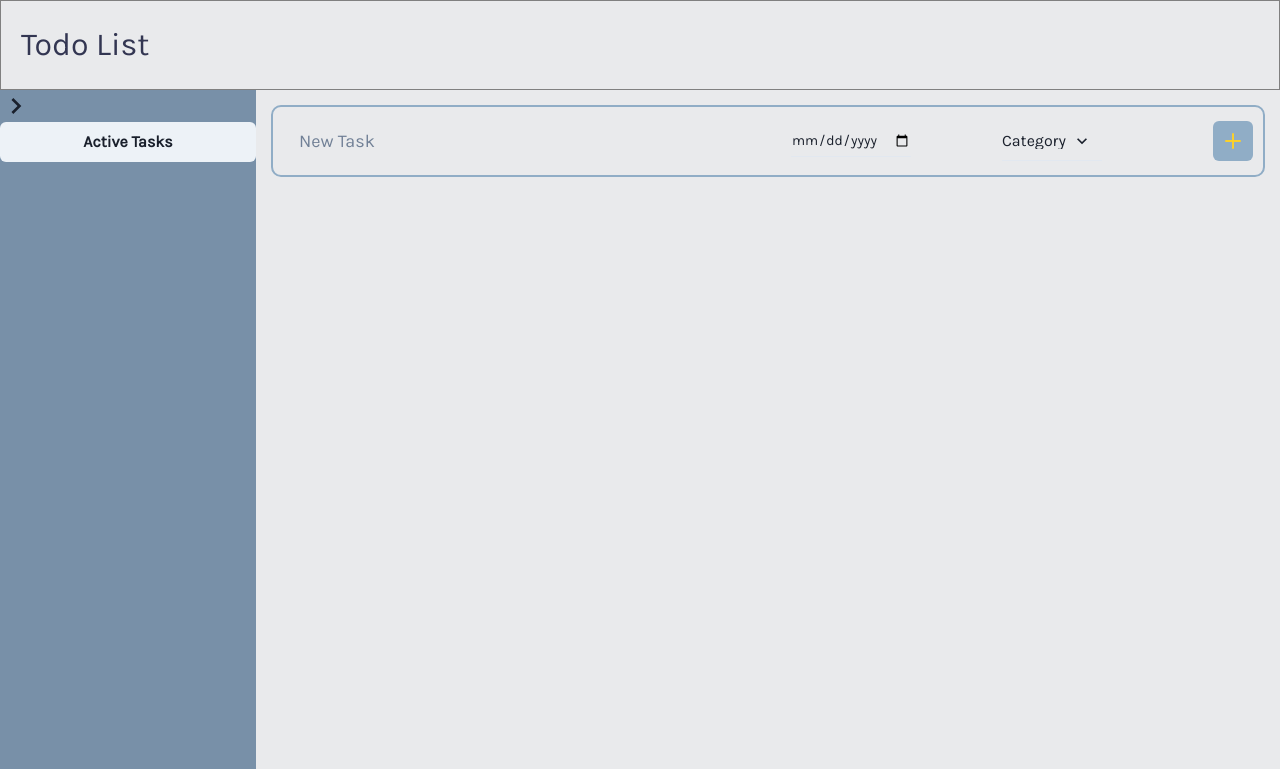
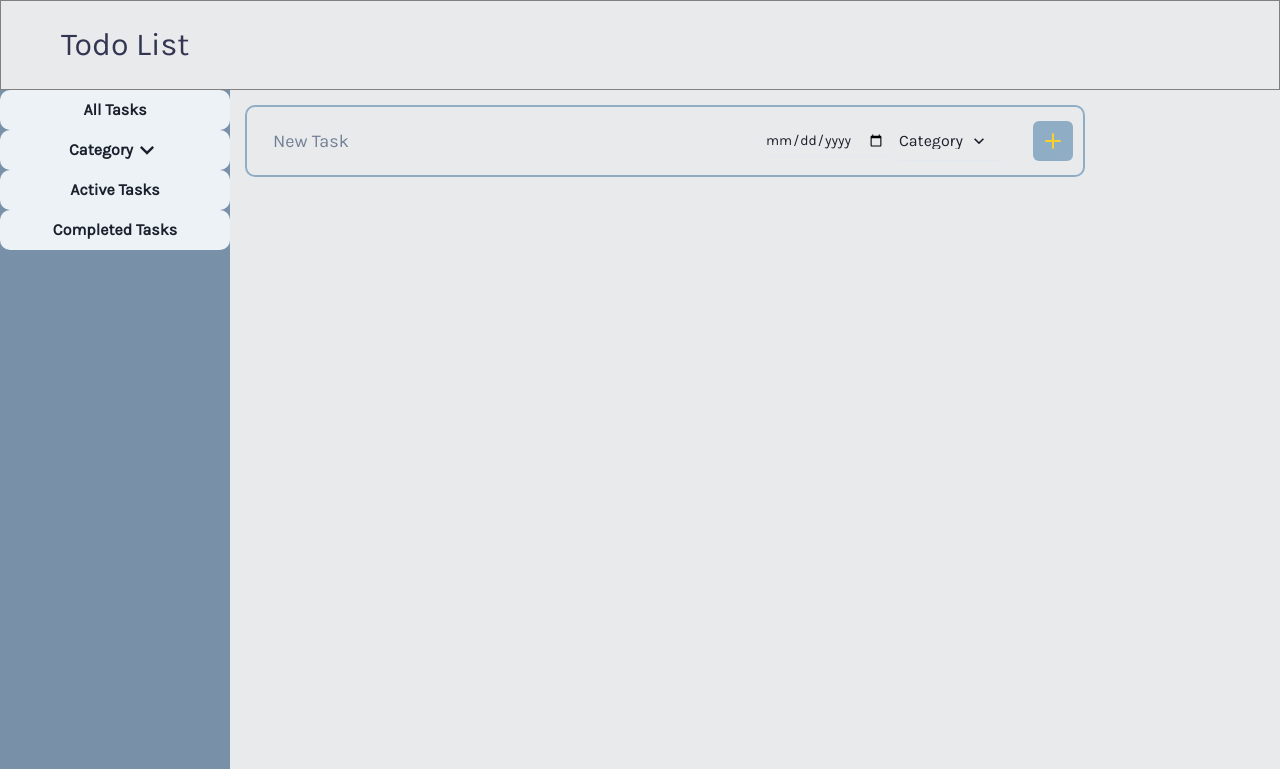
Before and after one commit to nayoung3669/todolist, a React (Create React App) app: page / in a window 1280 px wide. Shown: the top 769 px of the page. Built offline with nearby package versions, Linux system fonts and the light colour scheme.

Commit message:
sidebar css

```diff
--- a/src/App.css
+++ b/src/App.css
@@ -8,6 +8,7 @@
     "header  header"
     "main main"
     "footer  footer";
+  background-color: #e9eaec;
 }
 
 #header {
--- a/src/Components/Header/Header.js
+++ b/src/Components/Header/Header.js
@@ -5,7 +5,7 @@ import './Header.css'
 const Header = () => {
   return (
     <div className='header'>
-        <Text fontSize="2em"> Todo List</Text>
+        <Text fontSize="2em" ml="40px" > Todo List</Text>
     </div>
   )
 }
--- a/src/Components/Main/Main.css
+++ b/src/Components/Main/Main.css
@@ -1,6 +1,6 @@
 .main {
   display: grid;
   grid-template-columns: 1fr 4fr;
-  max-width: x1100px;
-  max-height: 1000px;
+  max-width: 1100px;
+  min-height: 680px;
 }
--- a/src/Components/Main/Main.js
+++ b/src/Components/Main/Main.js
@@ -1,16 +1,23 @@
-import React from 'react'
+import React,{useState} from 'react'
 import TodoList from '../Todos/TodoList'
 import './Main.css'
 import Sidebar from '../Sidebar/Sidebar'
 
 const Main = () => {
+    const [todos, setTodos] = useState([]);
 
 
+    const activeList = () => {
+    }
+
+    const completedList = () => {
+
+    }
 
     return (
         <div className='main'>
-            <Sidebar />
-            <TodoList />
+            <Sidebar todos={todos}/>
+            <TodoList todos={todos} setTodos={setTodos} />
 
         </div>
     )
--- a/src/Components/Sidebar/Sidebar.css
+++ b/src/Components/Sidebar/Sidebar.css
@@ -3,6 +3,9 @@
   display: flex;
   flex-direction: column;
   height: 100%;
+}
+
+li {
 }
 
 /* .toggle {
--- a/src/Components/Sidebar/Sidebar.js
+++ b/src/Components/Sidebar/Sidebar.js
@@ -1,6 +1,6 @@
 import React from 'react'
 import './Sidebar.css'
-import { ChevronRightIcon } from '@chakra-ui/icons'
+import { ChevronDownIcon, ChevronRightIcon } from '@chakra-ui/icons'
 import { Box, Button } from '@chakra-ui/react'
 
 
@@ -9,10 +9,13 @@ const Sidebar = () => {
 
     return (
         <Box className='sidebar' minW="230px">
-            <ChevronRightIcon className='toggle' boxSize={8}/>
+            {/* <ChevronRightIcon className='toggle' boxSize={8}/> */}
             <Box className='menu_bar'>
-                <ul className='menu_categories'>
-                    <Button width="100%"><li>Active Tasks</li></Button>
+                <ul className='menu_categories' >
+                    <li><Button borderRadius={10} width="100%" >All Tasks</Button></li>
+                    <li><Button  borderRadius={10} width="100%" >Category<ChevronDownIcon boxSize={7}  /></Button></li>
+                    <li><Button borderRadius={10} width="100%" >Active Tasks</Button></li>
+                    <li><Button borderRadius={10} width="100%" >Completed Tasks</Button></li>
                 </ul>
             </Box>
         </Box>
--- a/src/Components/Todos/NewTodoForm.js
+++ b/src/Components/Todos/NewTodoForm.js
@@ -12,11 +12,11 @@ function NewTodoForm({updateTodos}) {
             task: "",
             due: "",
             description: "",
-            inProgress: false,
+            inProgress: true,
             category:"",
         },
         onSubmit:(values, actions) => {
-            updateTodos({id: uuid(), task: values.task, due: values.due, description:"", inProgress: false, category: values.category});
+            updateTodos({id: uuid(), task: values.task, due: values.due, description:"", inProgress: true, category: values.category});
             actions.resetForm();
         },
         validationSchema: yup.object({
--- a/src/Components/Todos/TodoList.css
+++ b/src/Components/Todos/TodoList.css
@@ -1,7 +1,6 @@
 .todoList {
   display: grid;
   grid-template-columns: repeat(3, 1fr);
-  grid-template-rows: repeat(3, 300px);
 }
 
 li {
--- a/src/Components/Todos/TodoList.js
+++ b/src/Components/Todos/TodoList.js
@@ -5,8 +5,7 @@ import Todo from "./Todo";
 import { Stack, Box } from "@chakra-ui/react";
 
 
-function TodoList() {
-    const [todos, setTodos] = useState([]);
+function TodoList({todos, setTodos}) {
 
     const createTodos = (data) =>{
         console.log(data);
```
Also changed, not shown: src/Components/Sidebar/Categories/ActiveTasks.js (renamed from src/Components/Sidebar/Menus/ActiveTasks.js).
